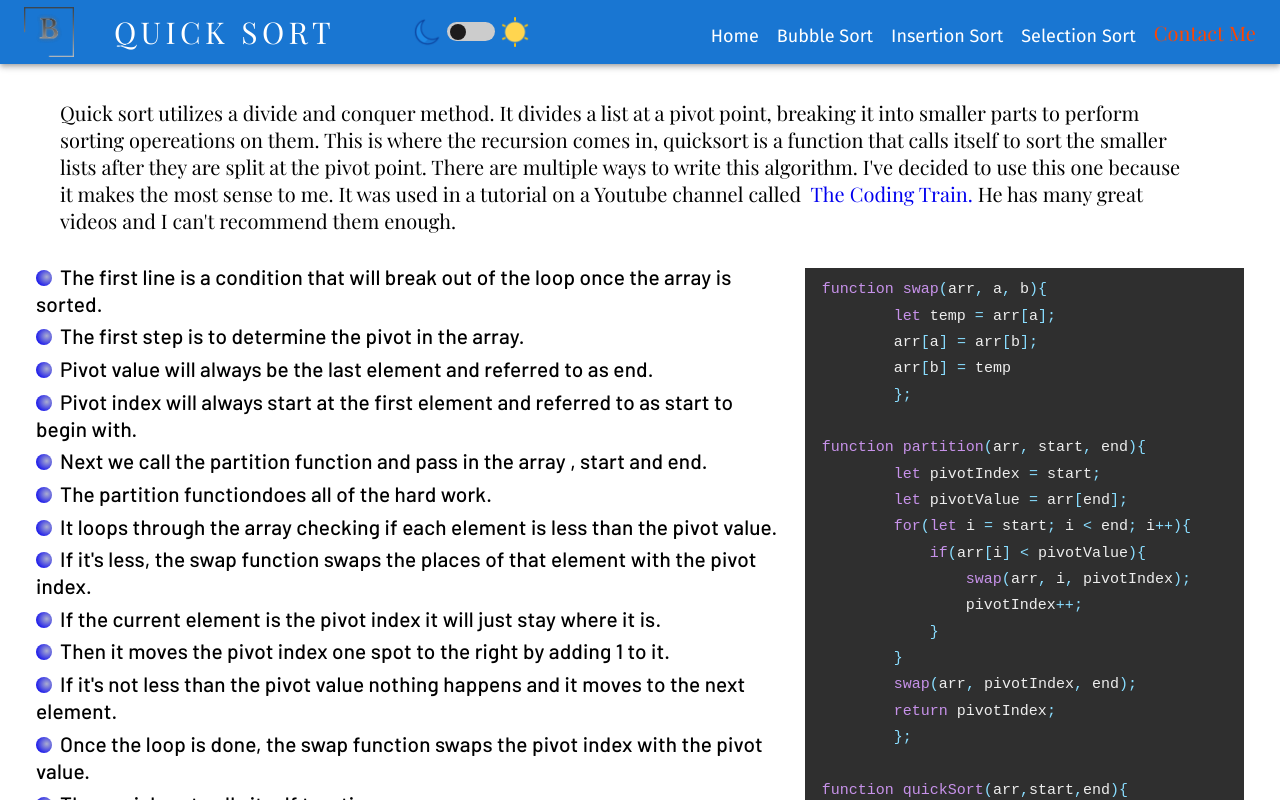
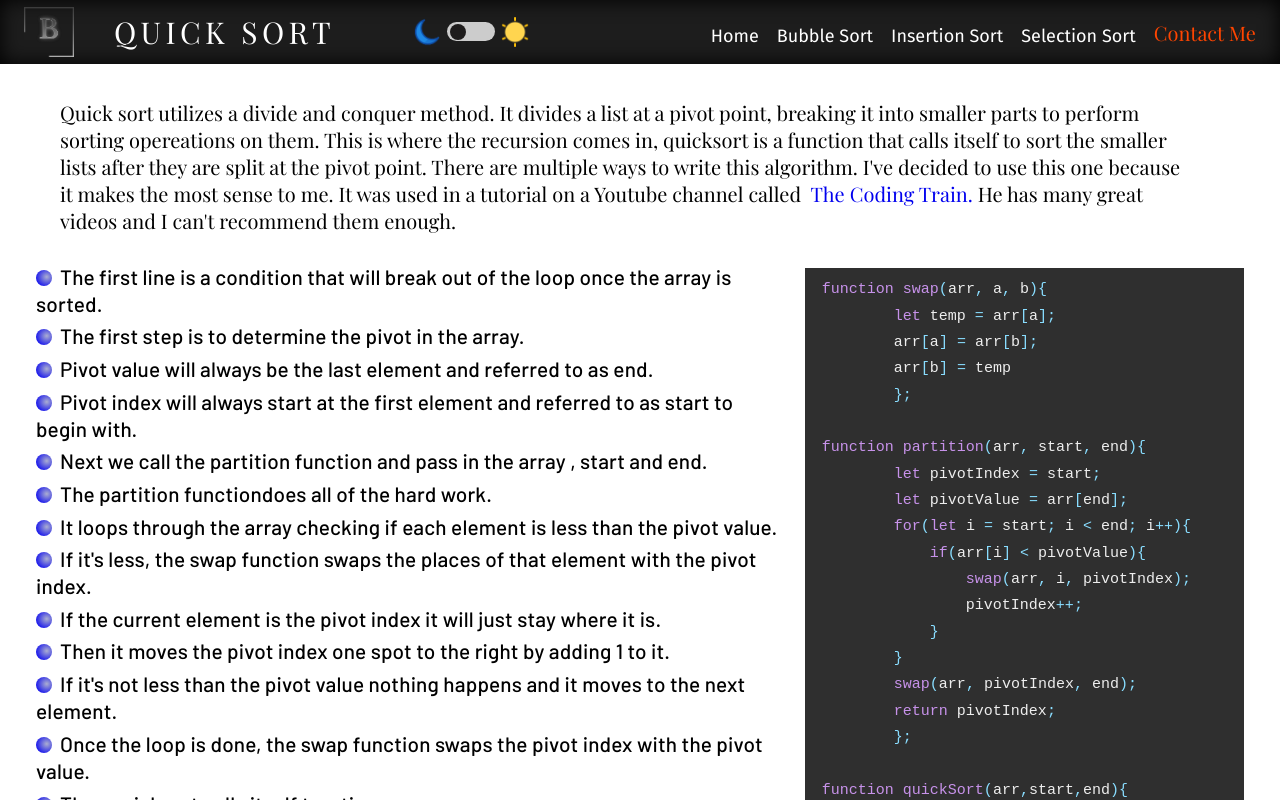
Before and after one commit to BrandonTaft/Data_Visualization, a Next.js app: page /quick in a window 1280 px wide. Shown: the top 800 px of the page. Built offline with nearby package versions, Linux system fonts and the light colour scheme.

Commit message:
overrriding css for production environment

```diff
--- a/src/css/global.css
+++ b/src/css/global.css
@@ -201,10 +201,10 @@ p{
     pointer-events: none;
 }
 
-.css-1x7skt0{
-    background-color: #1d1d1d;
-    box-shadow: 0px 0px 20px 0px rgb(0 0 0) inset, 0 0 0 0 black;
-    position: relative;
+.nav-bar{
+    background-color: #1d1d1d !important;
+    box-shadow: 0px 0px 20px 0px rgb(0 0 0) inset, 0 0 0 0 black !important;
+    position: relative !important;
 }
 
 .in-nav-container{
```
